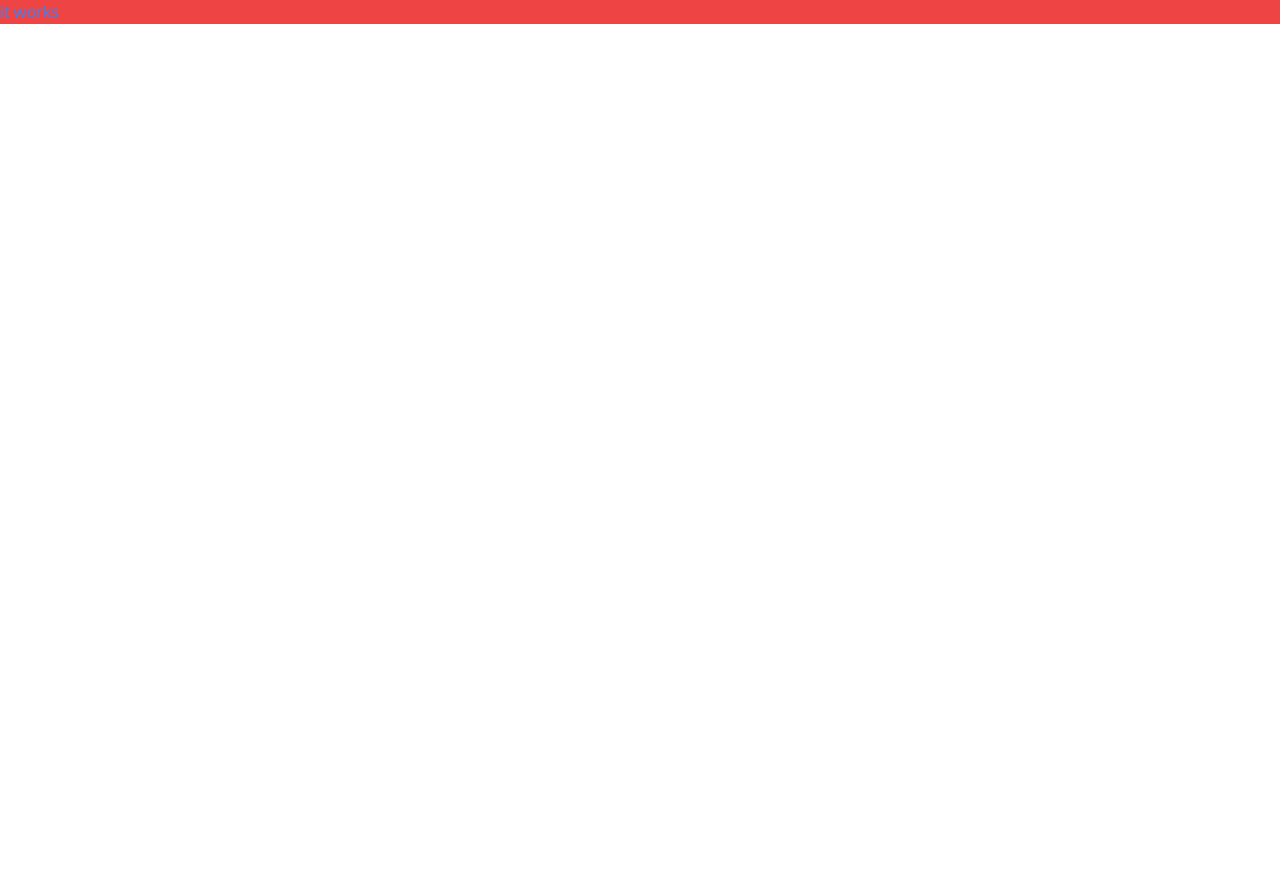
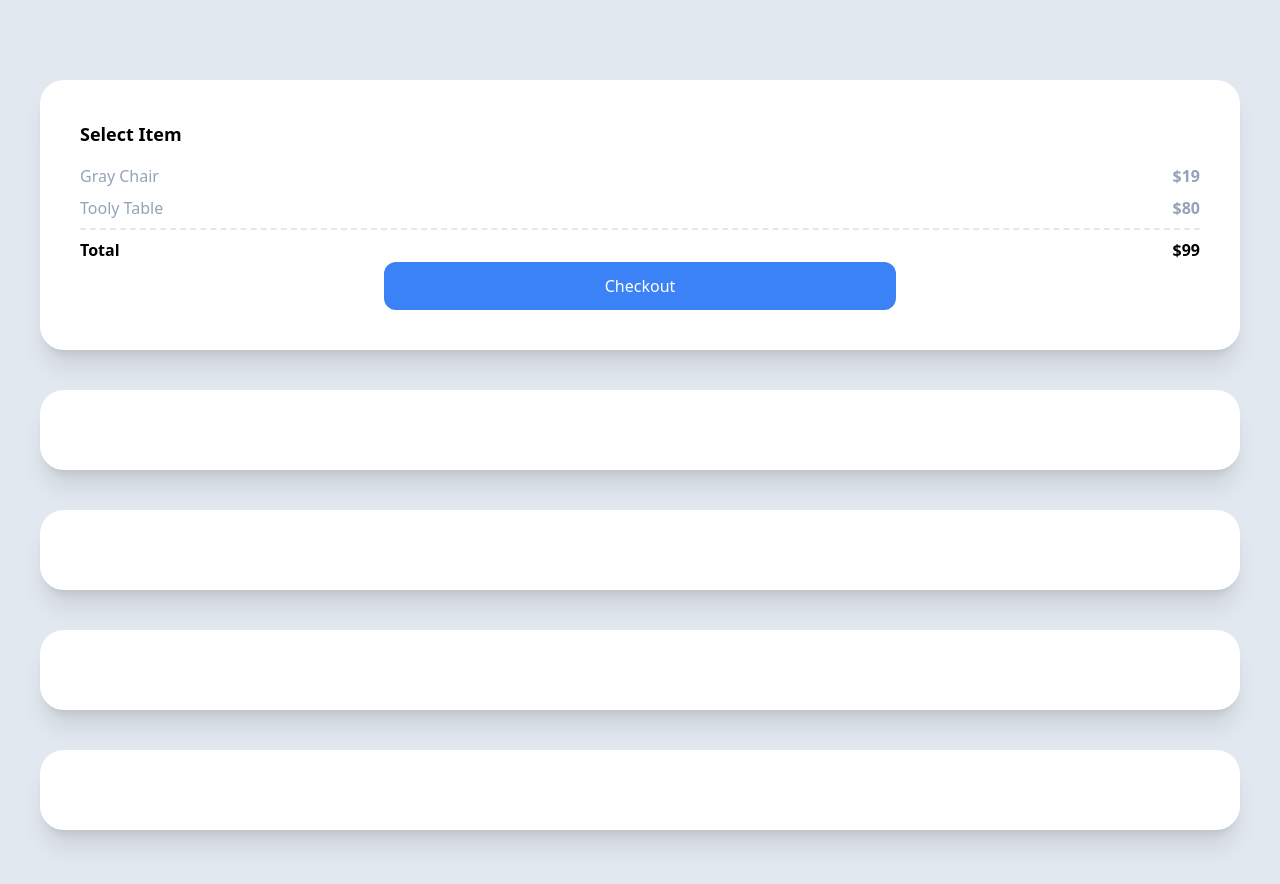
Before and after one commit to june20516/carrot-market, a Next.js app: page / in a window 1280 px wide. Shown: the top 884 px of the page. Before the commit the page ends 800 px from the top, so only its background shows below. Built offline with nearby package versions, Linux system fonts and the light colour scheme.

Commit message:
tailwind practice1 - select item

```diff
--- a/pages/index.tsx
+++ b/pages/index.tsx
@@ -2,8 +2,28 @@ import { NextPage } from 'next';
 
 const Home: NextPage = () => {
   return (
-    <div className="bg-red-500">
-      <h1 className="text-blue-500">it works</h1>
+    <div className="bg-slate-200 py-20 px-10 grid gap-10">
+      <div className="bg-white p-10 rounded-3xl shadow-xl">
+        <span className="inline-block font-bold text-lg pb-2">Select Item</span>
+        <div className="flex justify-between text-slate-400 pt-2">
+          <span> Gray Chair</span>
+          <span className="font-semibold">$19</span>
+        </div>
+        <div className="flex justify-between text-slate-400 pt-2">
+          <span>Tooly Table</span>
+          <span className="font-semibold">$80</span>
+        </div>
+        <div className=" border-b-2 border-dashed pt-2" />
+        <div className="flex justify-between text-black font-bold pt-2">
+          <span>Total</span>
+          <span>$99</span>
+        </div>
+        <div className="mx-auto max-w-lg min-w-min p-3 text-center bg-blue-500 rounded-xl text-white">Checkout</div>
+      </div>
+      <div className="bg-white p-10 rounded-3xl shadow-xl"></div>
+      <div className="bg-white p-10 rounded-3xl shadow-xl"></div>
+      <div className="bg-white p-10 rounded-3xl shadow-xl"></div>
+      <div className="bg-white p-10 rounded-3xl shadow-xl"></div>
     </div>
   );
 };
--- a/tsconfig.json
+++ b/tsconfig.json
@@ -2,7 +2,7 @@
   "compilerOptions": {
     "target": "es5",
     "lib": ["dom", "dom.iterable", "esnext"],
-    "allowJs": true,
+    "allowJs": false,
     "skipLibCheck": true,
     "strict": true,
     "forceConsistentCasingInFileNames": true,
```
Also changed, not shown: 1 other file (tests, documents, lock files or other folders).
